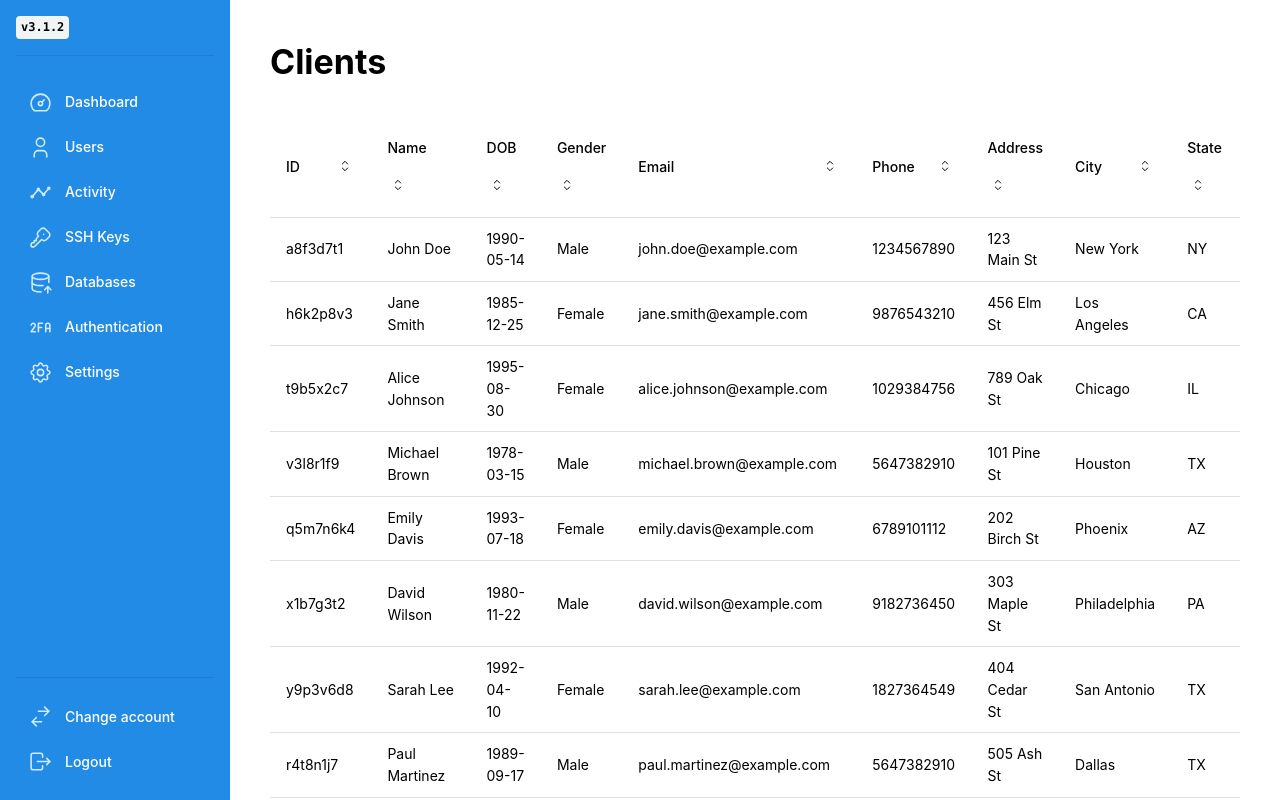
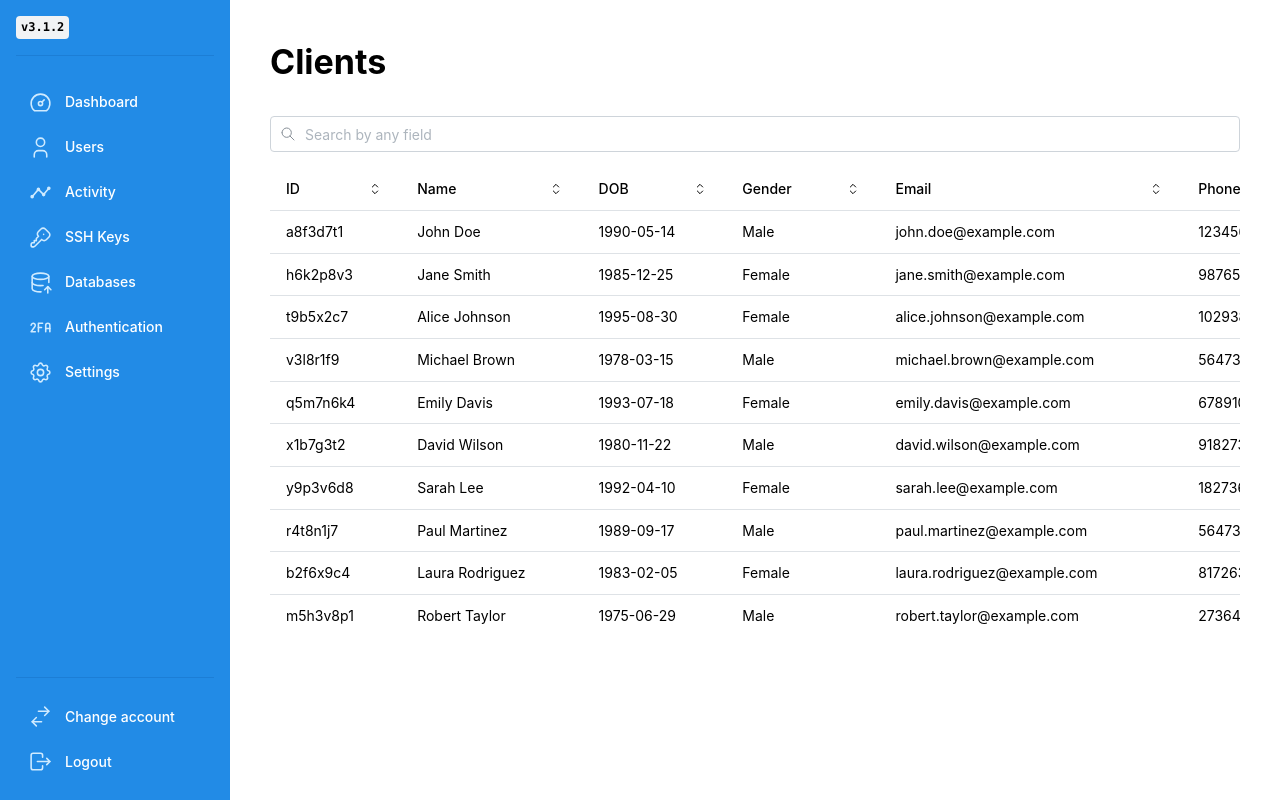
Before and after one commit to owjoel/itsa-ui, a Next.js app: page /clients in a window 1280 px wide. Built offline with nearby package versions, Linux system fonts and the light colour scheme.

Commit message:
fix scroll

```diff
--- a/src/app/(management)/clients/ClientTable.tsx
+++ b/src/app/(management)/clients/ClientTable.tsx
@@ -12,7 +12,6 @@ import {
   rem,
   keys,
   Badge,
-  Flex,
 } from "@mantine/core";
 import {
   IconSelector,
@@ -152,8 +151,8 @@ export function ClientTable() {
   ));
 
   return (
-    <div>
-      {/* <TextInput
+    <>
+      <TextInput
         placeholder="Search by any field"
         mb="md"
         leftSection={
@@ -164,8 +163,8 @@ export function ClientTable() {
         }
         value={search}
         onChange={handleSearchChange}
-      /> */}
-      <Table.ScrollContainer minWidth={5}>
+      />
+      <Table.ScrollContainer minWidth={2000}>
         <Table highlightOnHover horizontalSpacing="md" verticalSpacing="xs">
           <Table.Thead>
             <Table.Tr>
@@ -270,7 +269,7 @@ export function ClientTable() {
           </Table.Tbody>
         </Table>
       </Table.ScrollContainer>
-    </div>
+    </>
   );
 }
 
```
